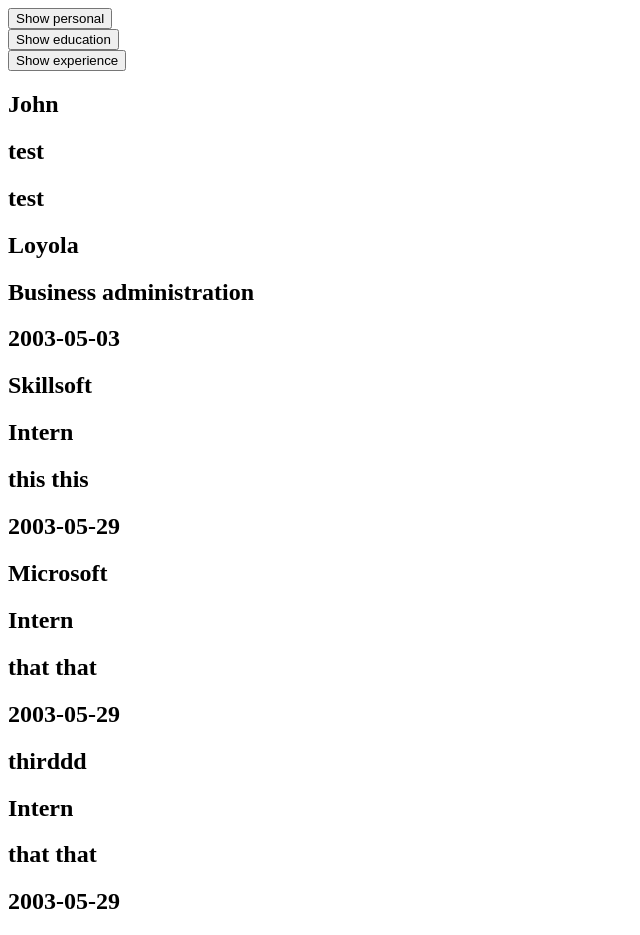
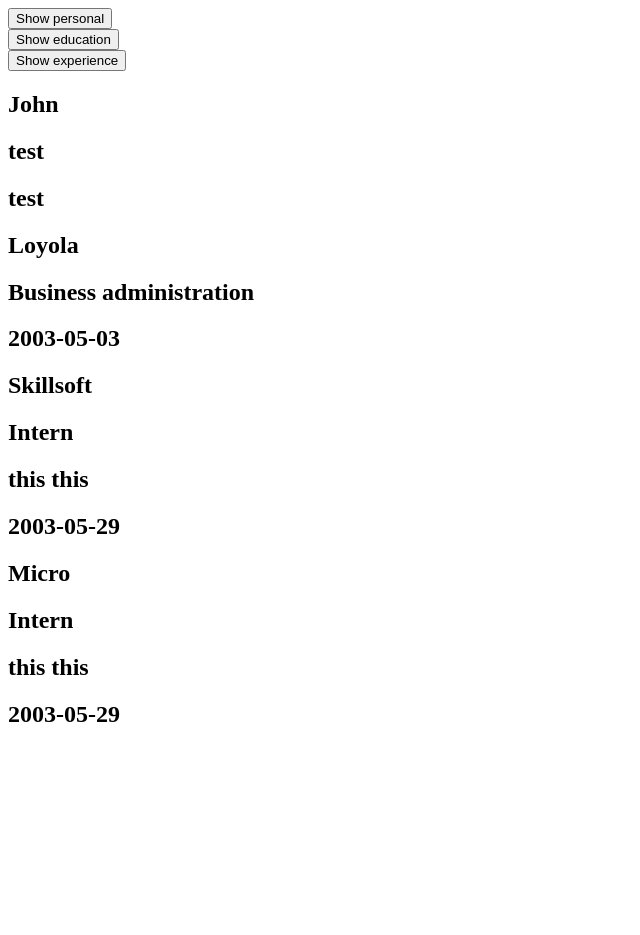
Before and after one commit to Baguirre03/cv-app, a React (Vite) app: page / in a window 1280 px wide. Shown: the whole page, without its empty margins (0-640 px from the left). After the commit the page ends 800 px from the top, so only its background shows below. Built offline with nearby package versions, Linux system fonts and the light colour scheme.

Commit message:
full working experience section

```diff
--- a/src/allSections.jsx
+++ b/src/allSections.jsx
@@ -16,6 +16,7 @@
     position: position,
     responsbility: responsbility,
     date: date,
+    id: company,
   };
 }
 
@@ -39,21 +40,14 @@
     position: "Intern",
     responsibilities: "this this",
     dateWorked: "2003-05-29",
-    id: 1,
+    id: crypto.randomUUID(),
   },
   {
-    company: "Microsoft",
+    company: "Micro",
     position: "Intern",
-    responsibilities: "that that",
+    responsibilities: "this this",
     dateWorked: "2003-05-29",
-    id: 2,
-  },
-  {
-    company: "thirddd",
-    position: "Intern",
-    responsibilities: "that that",
-    dateWorked: "2003-05-29",
-    id: 3,
+    id: crypto.randomUUID(),
   },
 ];
 
@@ -70,17 +64,22 @@
   }
 
   function handleExperience(e, index) {
-    const copy = experience;
-    const objectFound = copy[index];
-    copy[index] = { ...objectFound, [e.target.name]: e.target.value };
-    console.log(copy);
+    const copy = [...experience];
+    let objectCopy = { ...experience[index] };
+    const newObject = { ...objectCopy, [e.target.name]: e.target.value };
+    copy[index] = newObject;
     setExperience(copy);
   }
 
-  function removeObj(obj) {
-    const findIndex = experience.findIndex((object) => object.id == obj.id);
-    const copy = experience;
-    copy.splice(findIndex, 1);
+  function removeObj(index) {
+    const copy = [...experience];
+    copy.splice(index, 1);
+    setExperience(copy);
+  }
+
+  function addExperience() {
+    const copy = [...experience];
+    copy.push(experienceGenerator("", "", "", "", crypto.randomUUID()));
     setExperience(copy);
   }
 
@@ -93,7 +92,11 @@
         <Dropdown section="education">
           <Education onChange={handleEducation} values={education}></Education>
         </Dropdown>
-        <Dropdown section="experience">
+        <Dropdown
+          section="experience"
+          addExperience={addExperience}
+          experience={true}
+        >
           <Experience
             onChange={handleExperience}
             remove={removeObj}
--- a/src/dropDown.jsx
+++ b/src/dropDown.jsx
@@ -1,15 +1,29 @@
 import { useState } from "react";
-export default function Dropdown({ children, section }) {
+
+export default function Dropdown({
+  children,
+  section,
+  addExperience,
+  experience,
+}) {
   const [dropped, editDropped] = useState(false);
 
   function handleDrop() {
     return dropped ? editDropped(false) : editDropped(true);
   }
 
+  function Experience() {
+    return experience ? (
+      <button onClick={addExperience}>Add Experience</button>
+    ) : null;
+  }
+
   return dropped ? (
     <div>
       <button onClick={handleDrop}>Collapse {section}</button>
-      <div>{children}</div>
+      <div>
+        {children} <Experience></Experience>
+      </div>
     </div>
   ) : (
     <div>
--- a/src/section.jsx
+++ b/src/section.jsx
@@ -1,6 +1,5 @@
 import Input from "./input";
 import Form from "./form";
-import { version } from "react-dom";
 
 function General({ onChange, values }) {
   return (
@@ -74,23 +73,23 @@
           name="position"
           label="Position title"
           value={exp.position}
-          onChange={onChange}
+          onChange={(e) => onChange(e, index)}
         ></Input>
         <Input
           type="next"
           name="responsibilities"
           label="responsibilities"
           value={exp.responsibilities}
-          onChange={onChange}
+          onChange={(e) => onChange(e, index)}
         ></Input>
         <Input
           type="date"
           name="dateWorked"
           label="Dateworked"
           value={exp.dateWorked}
-          onChange={onChange}
+          onChange={(e) => onChange(e, index)}
         ></Input>
-        <button onClick={() => remove(exp)}>Remove exerience</button>
+        <button onClick={() => remove(index)}>Remove exerience</button>
       </div>
     );
   });
```
